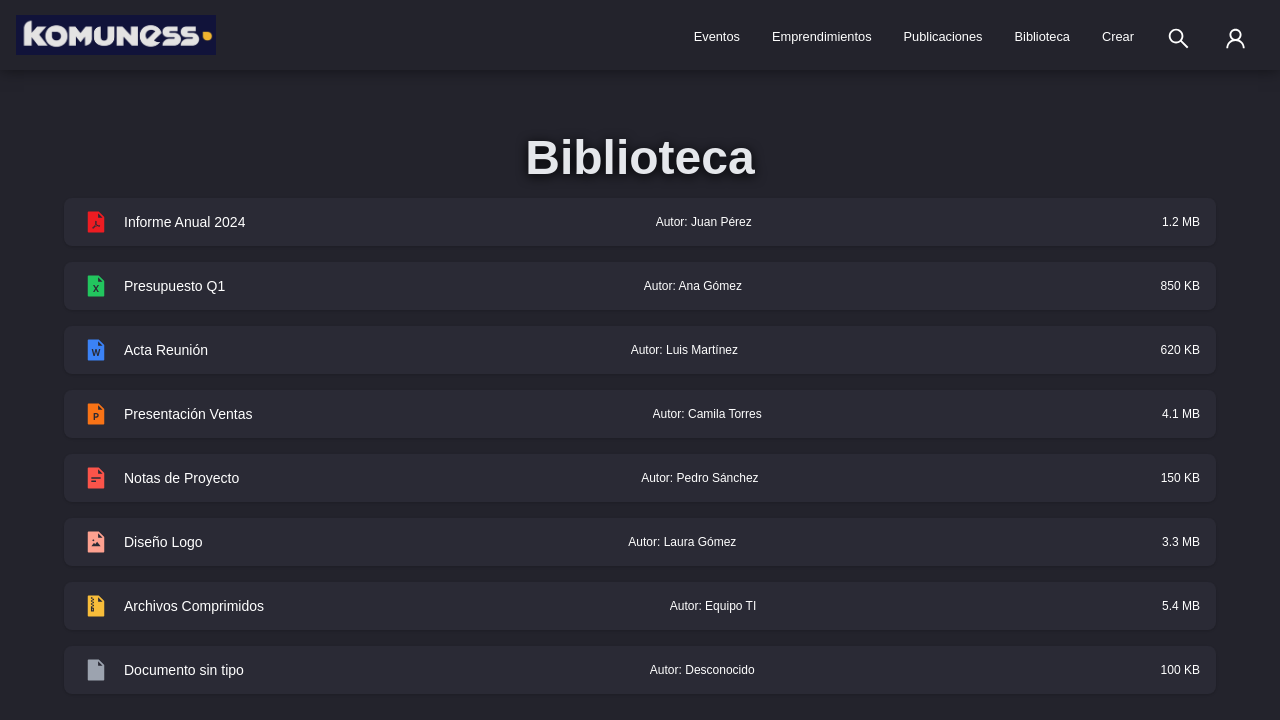
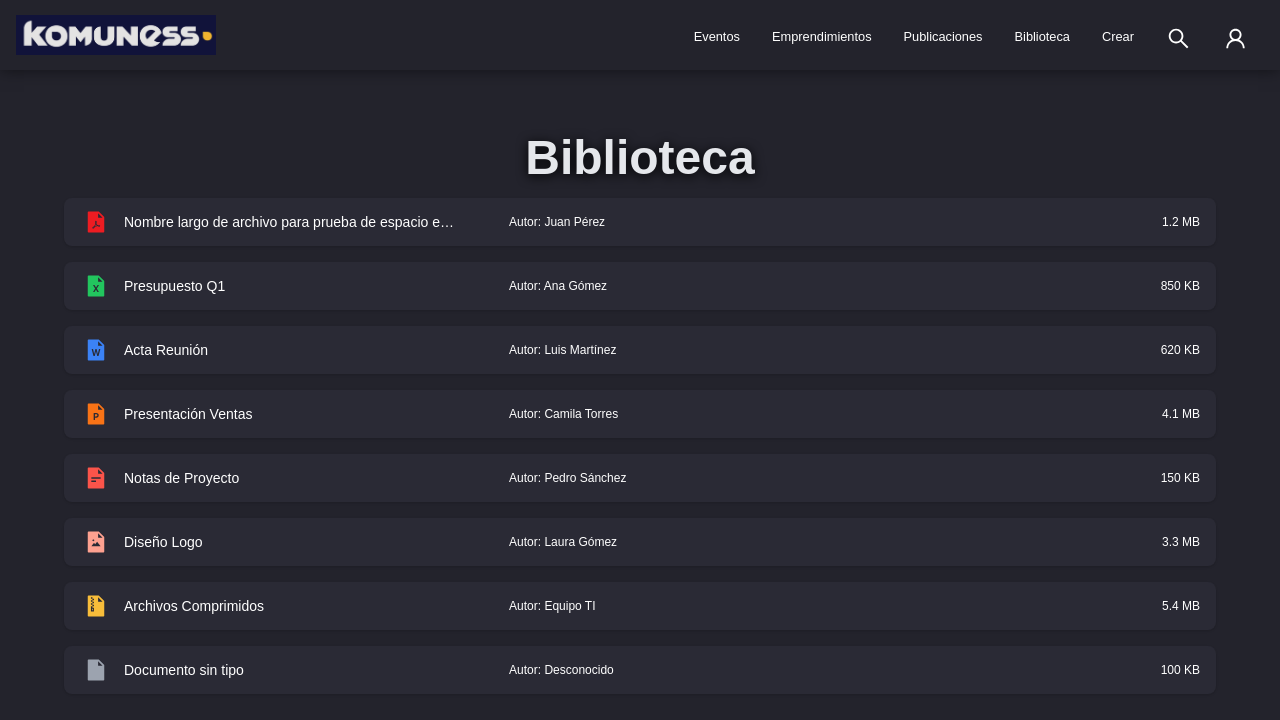
Before and after one commit to P4R4NOIC/Proyecto-Komuness, a React (Create React App) app in the folder FrontEnd/: page /biblioteca in a window 1280 px wide. Shown: the top 720 px of the page. Built offline with nearby package versions, Linux system fonts and the light colour scheme.

Commit message:
Alineamiento de autor
Autor alineado en caja de archivo en biblioteca y autor agregado a modal

```diff
--- a/FrontEnd/src/components/biblioteca.js
+++ b/FrontEnd/src/components/biblioteca.js
@@ -25,7 +25,7 @@ export const Biblioteca = () => {
 
 //Json prueba
     const documentos = [
-        {nombre: "Informe Anual 2024", autor: "Juan Pérez", size: "1.2 MB", tag: "pdf", },
+        {nombre: "Nombre largo de archivo para prueba de espacio en la caja de archivos en la seccion de biblioteca del proyecto ", autor: "Juan Pérez", size: "1.2 MB", tag: "pdf", },
         {nombre: "Presupuesto Q1", autor: "Ana Gómez",size: "850 KB",tag: "excel",},
         {nombre: "Acta Reunión",autor: "Luis Martínez",size: "620 KB",tag: "word", },
         {nombre: "Presentación Ventas",autor: "Camila Torres",size: "4.1 MB",tag: "ppt",},
@@ -70,6 +70,7 @@ export const Biblioteca = () => {
         isOpen={!!selectedDoc}
         name={selectedDoc?.nombre}
         size={selectedDoc?.size}
+        author = {selectedDoc?.autor}
         icon={modalIconMap[selectedDoc?.tag] || modalIconMap.default}
         onClose={handleCloseModal}
         onDownload={handleDownload}
--- a/FrontEnd/src/components/documentCard.js
+++ b/FrontEnd/src/components/documentCard.js
@@ -33,27 +33,38 @@ export const DocumentCard = ({ name, author, type = 'defiault', size, onClick })
       const icon = iconMap[type.toLowerCase()] || iconMap.default;
 
 
-
       return (
   <div
     onClick={onClick}
     className="flex items-center gap-3 px-4 py-3 rounded-lg shadow bg-[#2A2A35] hover:bg-[#333344] cursor-pointer transition-all w-[90%] max-w-full"
   >
     {/* Icono de documento */}
-
     {icon}
 
     {/* Info del documento */}
-      <div className="flex flex-col sm:flex-row sm:items-center sm:justify-between w-full gap-1 sm:gap-2">
-        <div className="text-sm font-la text-white-900 truncate">{name}</div>
-        <div className="text-xs font-medium text-white-600 truncate">Autor: {author}</div>
-        <div className="text-xs font-medium text-white-600 truncate">{size}</div>
+    <div className="flex flex-col sm:flex-row w-full sm:gap-8 gap-1 sm:items-center min-w-0">
+      {/* Nombre */}
+      <div className="text-sm font-la text-white-900 truncate min-w-0 sm:w-1/3">
+        {name}
+      </div>
+
+      {/* Autor (alineado + movido ligeramente a la derecha) */}
+      <div className="text-xs font-medium text-white-600 truncate min-w-0 sm:w-1/3 sm:text-left sm:pl-4">
+        Autor: {author}
+      </div>
+
+      {/* Tamaño */}
+      <div className="text-xs font-medium text-white-600 truncate min-w-0 sm:w-1/3 sm:text-right">
+        {size}
       </div>
     </div>
+  </div>
+);
 
 
 
-  )
+
+
 }
 
 export default DocumentCard
--- a/FrontEnd/src/components/documentModal.js
+++ b/FrontEnd/src/components/documentModal.js
@@ -1,6 +1,6 @@
 import React from 'react'
 
-export const DocumentModal = ({ isOpen, onClose, onDownload, name, size, icon }) => {
+export const DocumentModal = ({ isOpen, onClose, onDownload, name, size, icon, author }) => {
 
     if (!isOpen) return null;
     return (
@@ -12,7 +12,9 @@ export const DocumentModal = ({ isOpen, onClose, onDownload, name, size, icon })
             <div className="text-6xl">{icon}</div>
 
             {/* Info */}
+
             <h2 className="text-xl font-semibold">{name}</h2>
+            <p className="text-sm text-gray-300">{author}</p>
             <p className="text-sm text-gray-300">{size}</p>
 
             {/* Botones */}
```
Lines whose indentation alone changed are shown as unchanged.
